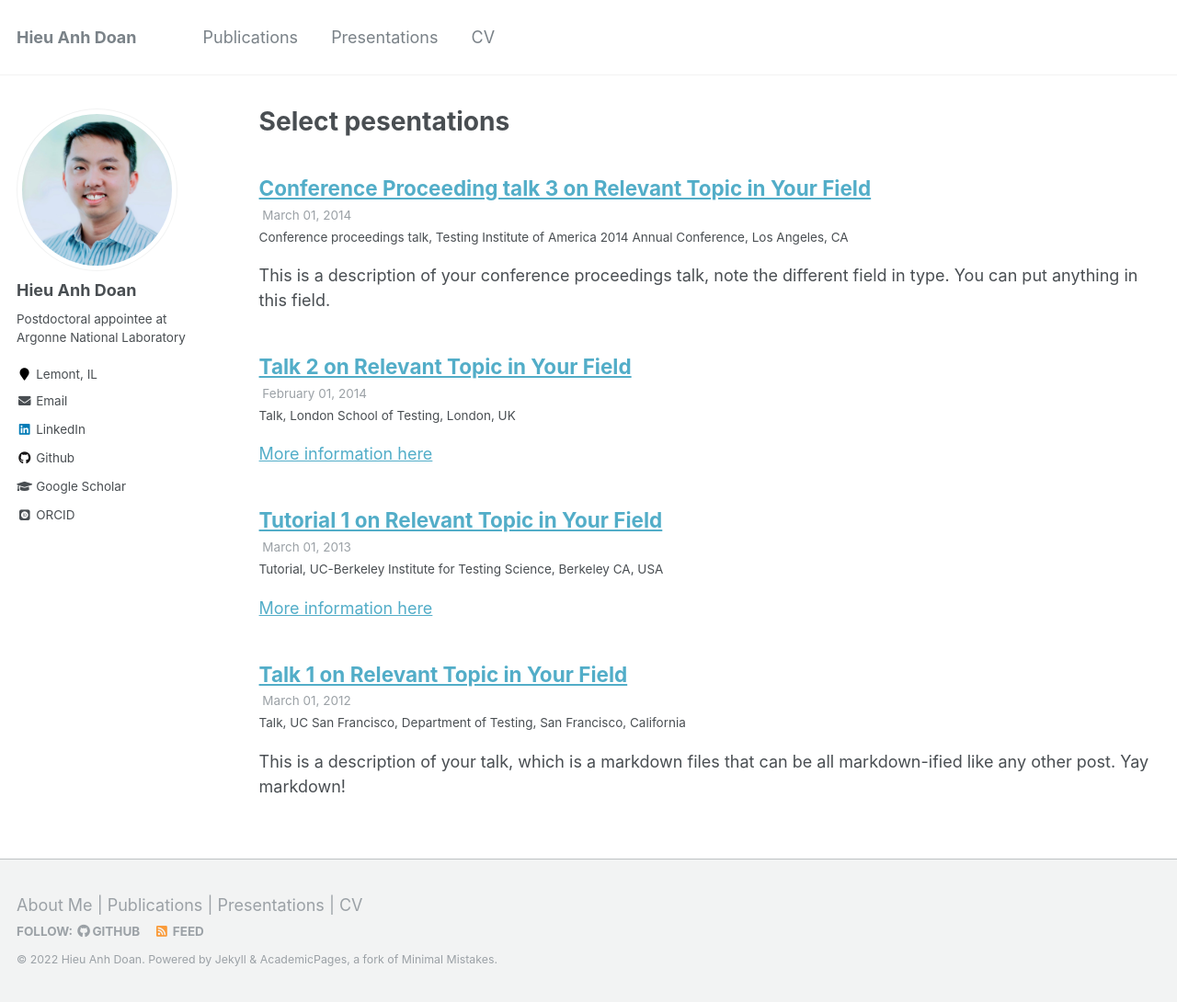
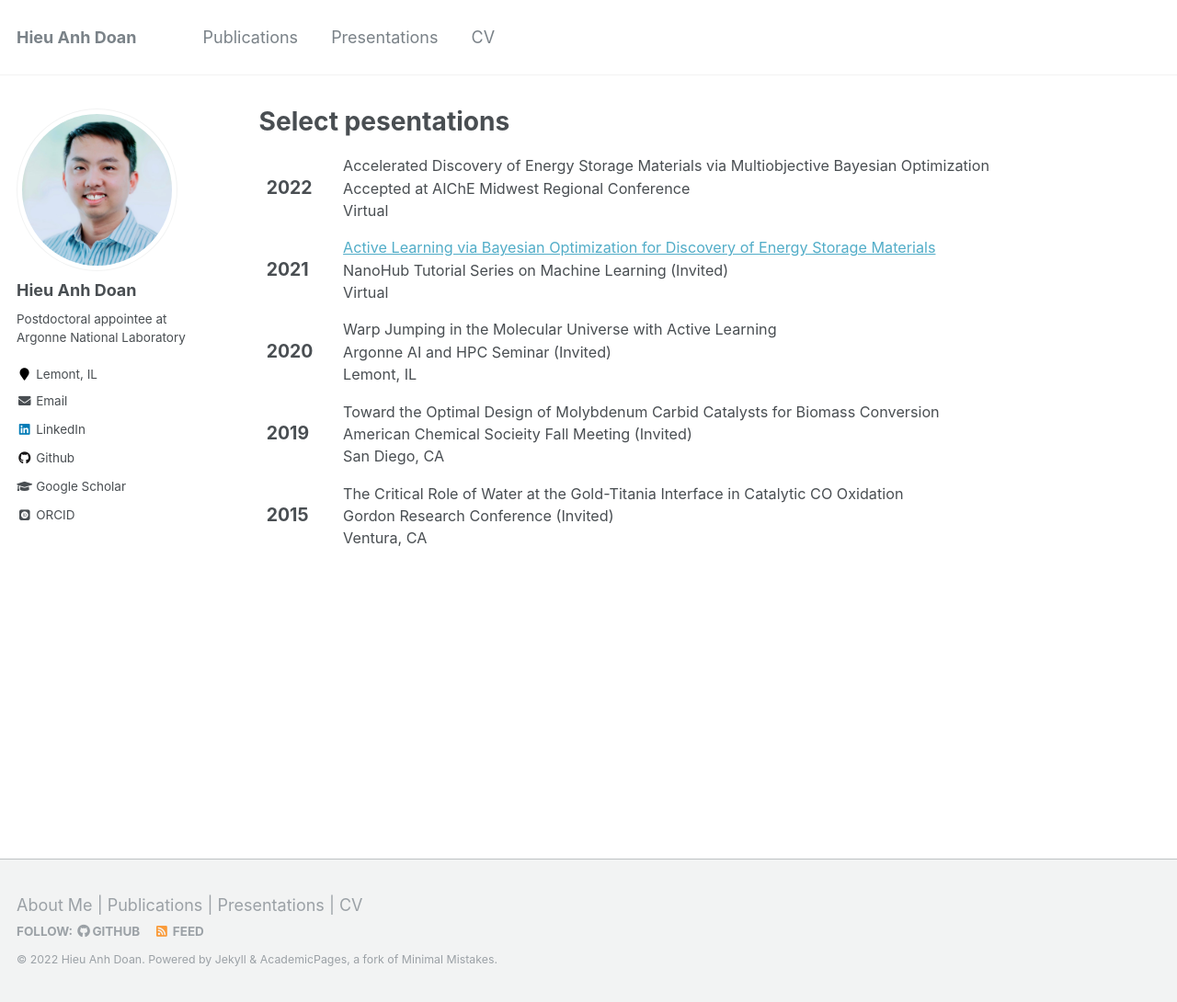
Before and after one commit to hieuadoan/hieuadoan.github.io, a Jekyll site: the page built from _pages/talks.html, in a window 1280 px wide and 1090 px high. Shown: the whole window at 92% size. Built offline with Jekyll 4.4.1, drawn with Linux system fonts in a browser that asks for light colours; some web fonts are replaced.

Commit message:
add select presentations

```diff
--- a/_pages/talks.html
+++ b/_pages/talks.html
@@ -5,12 +5,142 @@ permalink: /talks/
 author_profile: true
 ---
 
-{% if site.talkmap_link == true %}
+<table class="table" style="border:0;">
+<tbody>
+	<tr>
+		<td>
+			<span class="date">
 
-<p style="text-decoration:underline;"><a href="/talkmap.html">See a map of all the places I've given a talk!</a></p>
+				<big><strong>2022</strong></big><br />
 
-{% endif %}
 
-{% for post in site.talks reversed %}
-  {% include archive-single-talk.html %}
-{% endfor %}
+
+
+
+
+
+			</span>
+		</td>
+	  <td class="publication">
+		  <span class="pubtitle">
+        Accelerated Discovery of Energy Storage Materials via Multiobjective Bayesian Optimization
+			</span><br />
+			<span class="authors">
+				Accepted at AIChE Midwest Regional Conference
+			</span><br />
+			<span class="venuetype"></span><span class="venue">Virtual</span>
+			<br />
+			<span class="links">
+			</span>
+		</td>
+    </tr>
+	<tr>
+		<td>
+			<span class="date">
+
+				<big><strong>2021</strong></big><br />
+
+
+
+
+
+
+
+			</span>
+        </td>
+		<td class="publication">
+			<span class="pubtitle">
+        <a href="https://nanohub.org/tools/bayesopt">Active Learning via Bayesian Optimization for Discovery of Energy Storage Materials</a>
+			</span><br />
+			<span class="authors">
+        NanoHub Tutorial Series on Machine Learning (Invited)
+			</span><br />
+			<span class="venuetype"></span><span class="venue">Virtual</span>
+			<br />
+			<span class="links">
+			</span>
+		</td>
+    </tr>
+    <tr>
+		<td>
+			<span class="date">
+
+				<big><strong>2020</strong></big><br />
+
+
+
+
+
+
+
+			</span>
+		</td>
+		<td class="publication">
+			<span class="pubtitle">
+				Warp Jumping in the Molecular Universe with Active Learning
+			</span><br />
+			<span class="authors">
+				Argonne AI and HPC Seminar (Invited)
+			</span><br />
+			<span class="venuetype"></span><span class="venue">Lemont, IL</span>
+			<br />
+			<span class="links">
+			</span>
+	    </td>
+    </tr>
+	<tr>
+		<td>
+			<span class="date">
+
+				<big><strong>2019</strong></big><br />
+
+
+
+
+
+
+
+			</span>
+		</td>
+		<td class="publication">
+			<span class="pubtitle">
+        Toward the Optimal Design of Molybdenum Carbid Catalysts for Biomass Conversion
+			</span><br />
+			<span class="authors">
+        American Chemical Socieity Fall Meeting (Invited)
+			</span><br />
+			<span class="venuetype"></span><span class="venue">San Diego, CA</span>
+			<br />
+			<span class="links">
+			</span>
+	    </td>
+    </tr>
+	<tr>
+		<td>
+			<span class="date">
+
+				<big><strong>2015</strong></big><br />
+
+
+
+
+
+
+
+			</span>
+		</td>
+		<td class="publication">
+			<span class="pubtitle">
+        The Critical Role of Water at the Gold-Titania Interface in Catalytic CO Oxidation
+			</span><br />
+			<span class="authors">
+        Gordon Research Conference (Invited)
+			</span><br />
+			<span class="venuetype"></span><span class="venue">Ventura, CA</span>
+			<br />
+			<span class="links">
+			</span>
+	    </td>
+    </tr>
+</tbody>
+</table>
```
